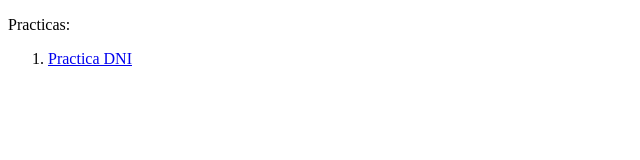
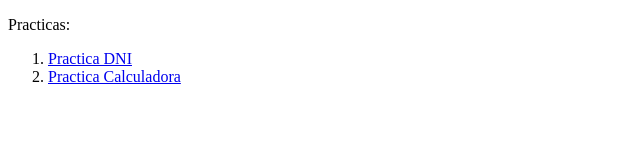
Before and after one commit to HernandezCarmonaLuisEmiliano/5IV8_LuisEmilianoHernandezCarmona_Aplicaciones_Moviles, a plain HTML site: page index.html in a window 1280 px wide. Shown: the whole page, without its empty margins (0-640 px from the left). Drawn offline with Linux system fonts and the light colour scheme.

Commit message:
link a la practica 2

```diff
--- a/index.html
+++ b/index.html
@@ -9,6 +9,7 @@
     <p>Practicas: </p>
     <ol>
         <li><a href="./dni/dni.html">Practica DNI</a></li>
+        <li><a href="./calculadora/calculadora.html">Practica Calculadora</a></li>
     </ol>
 </body>
 </html>
```
